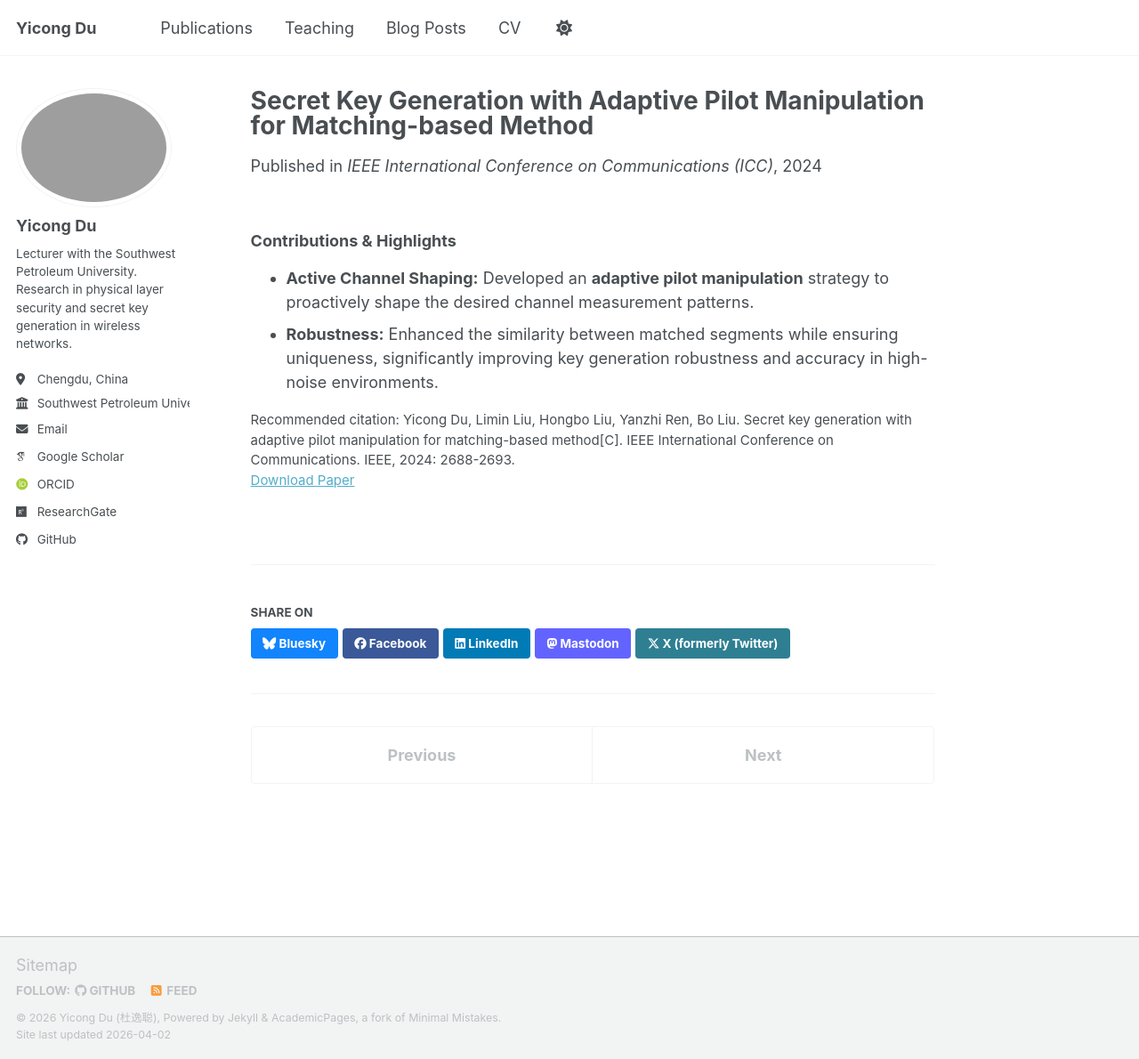
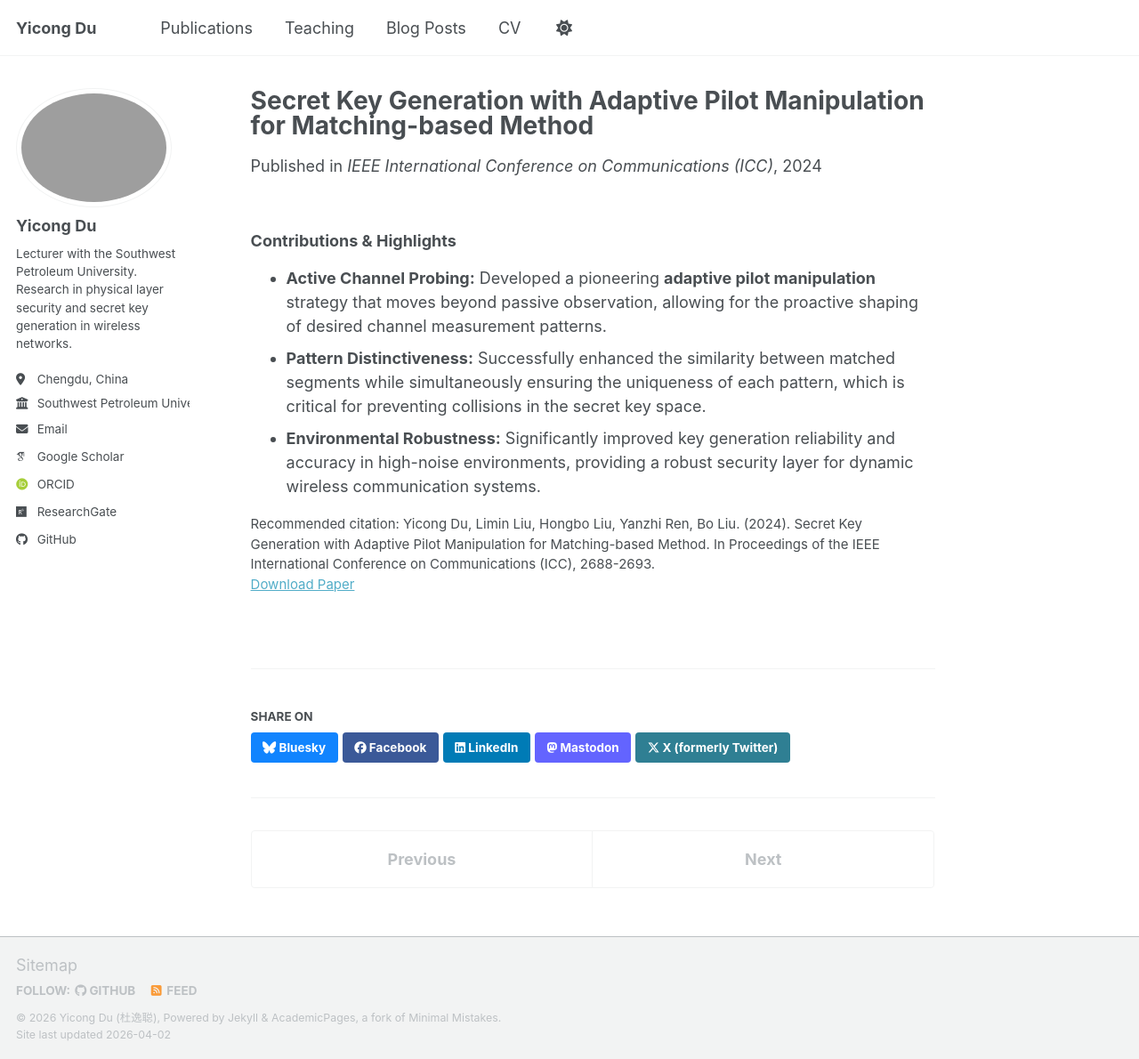
Before and after one commit to DozzzeN/yc_du, a Jekyll site: the page built from _publications/2024-01-01-adaptive-pilot-manipulation.md, in a window 1280 px wide and 1190 px high. Shown: the whole window at 89% size. Built offline with Jekyll 4.4.1, drawn with Linux system fonts in a browser that asks for light colours; some web fonts are replaced; a script bundle is joined from its source files by our own code; library files that are not in the unit come from our copies.

Commit message:
Revise publication details and contributions for clarity
Updated the excerpt, venue, paper URL, and citation for clarity and accuracy. Enhanced contributions section with more detailed descriptions.

```diff
--- a/_publications/2024-01-01-adaptive-pilot-manipulation.md
+++ b/_publications/2024-01-01-adaptive-pilot-manipulation.md
@@ -3,13 +3,14 @@ title: "Secret Key Generation with Adaptive Pilot Manipulation for Matching-base
 collection: publications
 category: manuscripts
 permalink: /publication/2024-icc-pilot-manipulation
-excerpt: 'Proposes an adaptive pilot manipulation strategy to actively shape desired channel measurement patterns.'
+excerpt: "Proposes an adaptive pilot manipulation strategy to actively shape desired channel measurement patterns."
 date: 2024-01-01
-venue: 'IEEE International Conference on Communications (ICC)'
-paperurl: 'https://icc2024.ieee-icc.org/'
-citation: 'Yicong Du, Limin Liu, Hongbo Liu, Yanzhi Ren, Bo Liu. Secret key generation with adaptive pilot manipulation for matching-based method[C]. IEEE International Conference on Communications. IEEE, 2024: 2688-2693.'
+venue: "IEEE International Conference on Communications (ICC)"
+paperurl: "https://ieeexplore.ieee.org/document/10622572"
+citation: "Yicong Du, Limin Liu, Hongbo Liu, Yanzhi Ren, Bo Liu. (2024). Secret Key Generation with Adaptive Pilot Manipulation for Matching-based Method. In Proceedings of the IEEE International Conference on Communications (ICC), 2688-2693."
 ---
 
 ### Contributions & Highlights
-* **Active Channel Shaping:** Developed an **adaptive pilot manipulation** strategy to proactively shape the desired channel measurement patterns.
-* **Robustness:** Enhanced the similarity between matched segments while ensuring uniqueness, significantly improving key generation robustness and accuracy in high-noise environments.
+* **Active Channel Probing:** Developed a pioneering **adaptive pilot manipulation** strategy that moves beyond passive observation, allowing for the proactive shaping of desired channel measurement patterns.
+* **Pattern Distinctiveness:** Successfully enhanced the similarity between matched segments while simultaneously ensuring the uniqueness of each pattern, which is critical for preventing collisions in the secret key space.
+* **Environmental Robustness:** Significantly improved key generation reliability and accuracy in high-noise environments, providing a robust security layer for dynamic wireless communication systems.
```
